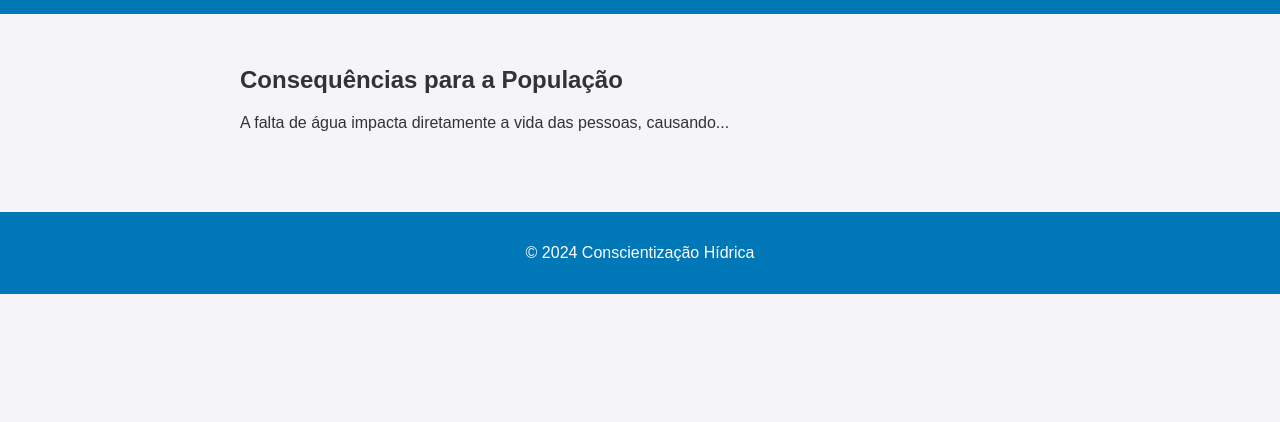
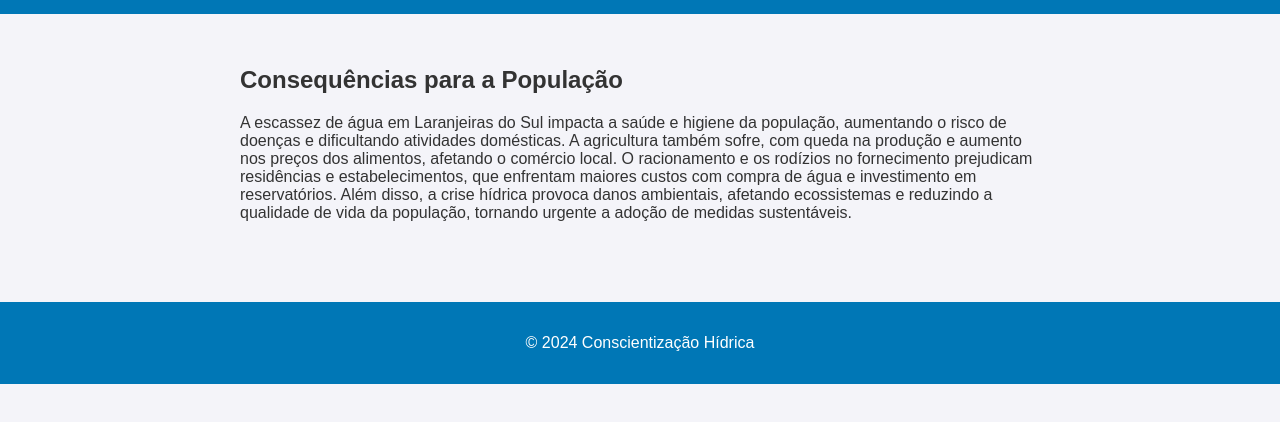
Before and after one commit to JoaoGabriel34948/agua-paradaa, a plain HTML site: page consequencias.html in a window 1280 px wide. Shown: the part 116-538 px from the top of the page. Drawn offline with Linux system fonts and the light colour scheme.

Commit message:
Update consequencias.html

```diff
--- a/consequencias.html
+++ b/consequencias.html
@@ -19,7 +19,7 @@
 
     <section class="content">
         <h2>Consequências para a População</h2>
-        <p>A falta de água impacta diretamente a vida das pessoas, causando...</p>
+        <p>A escassez de água em Laranjeiras do Sul impacta a saúde e higiene da população, aumentando o risco de doenças e dificultando atividades domésticas. A agricultura também sofre, com queda na produção e aumento nos preços dos alimentos, afetando o comércio local. O racionamento e os rodízios no fornecimento prejudicam residências e estabelecimentos, que enfrentam maiores custos com compra de água e investimento em reservatórios. Além disso, a crise hídrica provoca danos ambientais, afetando ecossistemas e reduzindo a qualidade de vida da população, tornando urgente a adoção de medidas sustentáveis.</p>
     </section>
 
     <footer>
```
